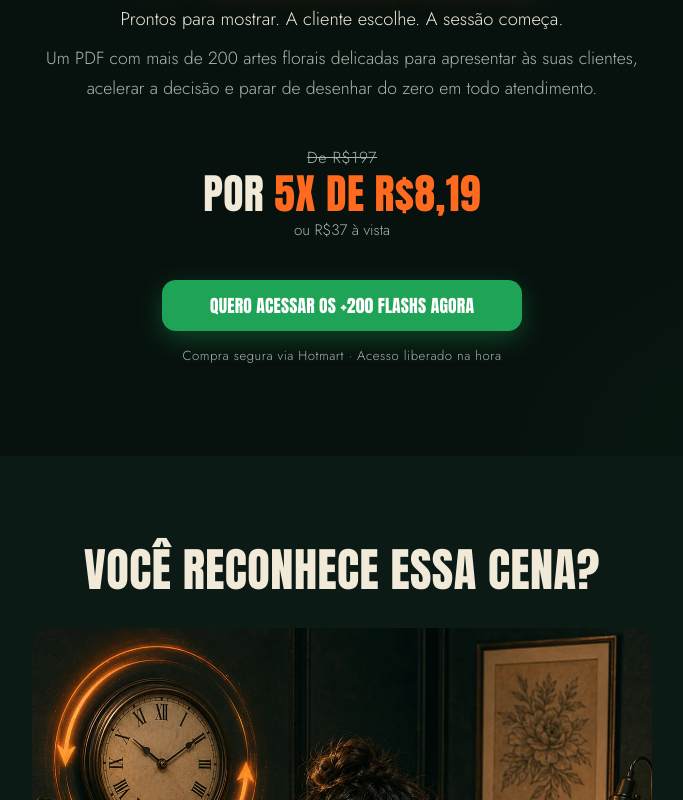
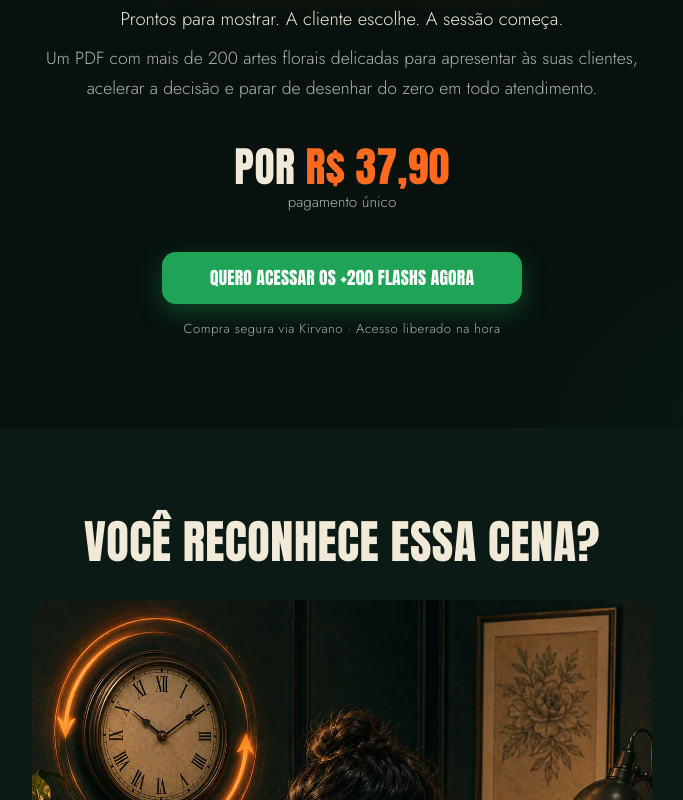
Before and after one commit to blessupofc/200-Flashes, a Next.js app: page / in a window 1280 px wide. Shown: the part 900-1700 px from the top of the page, without its empty margins (298-981 px from the left). Built offline with nearby package versions, Linux system fonts and the light colour scheme.

Commit message:
Atualiza checkout para Kirvano e preço para R$ 37,90

```diff
--- a/app/page.tsx
+++ b/app/page.tsx
@@ -1,4 +1,4 @@
-const checkout = "https://pay.hotmart.com/I106430864V?checkoutMode=10";
+const checkout = "https://pay.kirvano.com/1d6cfd46-2839-46f2-9f6e-015fc6db5877";
 
 function Button({ children }: { children: React.ReactNode }) {
   return <div className="button-wrap"><a className="cta" href={checkout} target="_blank" rel="noopener noreferrer">{children}</a></div>;
@@ -37,8 +37,8 @@ export default function Home() {
       <h1><span><em>+200</em> Flashs Florais</span><strong>Fineline</strong></h1>
       <p className="lead white">Prontos para mostrar. A cliente escolhe. A sessão começa.</p>
       <p className="sublead">Um PDF com mais de 200 artes florais delicadas para apresentar às suas clientes, acelerar a decisão e parar de desenhar do zero em todo atendimento.</p>
-      <div className="price"><s>De R$197</s><b>por <em>5x de R$8,19</em></b><span>ou R$37 à vista</span></div>
-      <Button>Quero acessar os +200 flashs agora</Button><p className="secure">Compra segura via Hotmart · Acesso liberado na hora</p>
+      <div className="price"><b>por <em>R$ 37,90</em></b><span>pagamento único</span></div>
+      <Button>Quero acessar os +200 flashs agora</Button><p className="secure">Compra segura via Kirvano · Acesso liberado na hora</p>
     </div></header>
 
     <section className="section alt"><div className="narrow"><h2>Você reconhece essa cena?</h2>
@@ -58,12 +58,12 @@ export default function Home() {
 
     <section className="section"><div className="narrow"><h2 className="center">Talvez você esteja pensando...</h2><div className="objections">{objections.map(([src,title,text]) => <article key={title}><Picture src={src} alt={title} size="small"/><h3>{title}</h3><p>{text}</p></article>)}</div><Button>Quero garantir meus +200 flashs</Button></div></section>
 
-    <section className="section offer center"><div className="narrow"><h2>Faça a conta</h2><Picture src="quanto-vale-30min.webp" alt="Quanto vale 30 minutos do seu atendimento: acervo por R$37"/><p>Se o acervo economizar 30 minutos em um único atendimento, ele já se pagou. Em um mês, são horas devolvidas para tatuar mais, ou simplesmente para sair mais cedo do estúdio.</p><div className="price"><s>Valor normal: R$197</s><b>por <em>5x de R$8,19</em></b><span>ou R$37 à vista</span></div><Button>Quero garantir meus +200 flashs</Button><p className="secure">Compra segura via Hotmart · Acesso imediato</p></div></section>
+    <section className="section offer center"><div className="narrow"><h2>Faça a conta</h2><Picture src="quanto-vale-30min.webp" alt="Quanto vale 30 minutos do seu atendimento: acervo por R$ 37,90"/><p>Se o acervo economizar 30 minutos em um único atendimento, ele já se pagou. Em um mês, são horas devolvidas para tatuar mais, ou simplesmente para sair mais cedo do estúdio.</p><div className="price"><b>por <em>R$ 37,90</em></b><span>pagamento único</span></div><Button>Quero garantir meus +200 flashs</Button><p className="secure">Compra segura via Kirvano · Acesso imediato</p></div></section>
 
-    <section className="section center"><div className="narrow"><div className="guarantee"><strong>7</strong><span>dias</span></div><h2>Risco zero para você</h2><p>Você tem 7 dias para abrir o material, usar nos atendimentos e decidir. Se não fizer sentido para o seu estúdio, pede o reembolso direto pela Hotmart e recebe tudo de volta.</p><Button>Quero testar sem risco</Button></div></section>
+    <section className="section center"><div className="narrow"><div className="guarantee"><strong>7</strong><span>dias</span></div><h2>Risco zero para você</h2><p>Você tem 7 dias para abrir o material, usar nos atendimentos e decidir. Se não fizer sentido para o seu estúdio, pede o reembolso direto pela Kirvano e recebe tudo de volta.</p><Button>Quero testar sem risco</Button></div></section>
 
-    <section className="section alt"><div className="narrow"><h2 className="center">Ainda tem dúvidas?</h2><details><summary>Como recebo o material?</summary><p>Por e-mail, logo após a confirmação do pagamento, com acesso pela área de membros da Hotmart.</p></details><details><summary>Funciona no celular?</summary><p>Sim. É um PDF comum, abre em qualquer aparelho.</p></details><details><summary>Posso usar em quantas clientes quiser?</summary><p>Sim, o acervo é seu para usar nos atendimentos do seu estúdio.</p></details><details><summary>O pagamento é seguro?</summary><p>Sim, todo o processo é feito pela Hotmart, com cartão, Pix ou boleto.</p></details></div></section>
+    <section className="section alt"><div className="narrow"><h2 className="center">Ainda tem dúvidas?</h2><details><summary>Como recebo o material?</summary><p>Por e-mail, logo após a confirmação do pagamento, com acesso pela área de membros da Kirvano.</p></details><details><summary>Funciona no celular?</summary><p>Sim. É um PDF comum, abre em qualquer aparelho.</p></details><details><summary>Posso usar em quantas clientes quiser?</summary><p>Sim, o acervo é seu para usar nos atendimentos do seu estúdio.</p></details><details><summary>O pagamento é seguro?</summary><p>Sim, todo o processo é feito pela Kirvano, com os meios de pagamento disponíveis no checkout.</p></details></div></section>
 
-    <section className="section final center"><div className="narrow"><Picture src="cta-final.webp" alt="+200 flashs florais fineline por R$37 à vista"/><h2>Pare de começar do zero no próximo atendimento</h2><p className="sublead">Mais de 200 flashs florais fineline, acesso imediato, por 5x de R$8,19.</p><Button>Quero acessar os +200 flashs agora</Button><p className="secure">Compra segura via Hotmart</p></div></section><footer>© 2026 · Todos os direitos reservados</footer>
+    <section className="section final center"><div className="narrow"><Picture src="cta-final.webp" alt="+200 flashs florais fineline por R$ 37,90"/><h2>Pare de começar do zero no próximo atendimento</h2><p className="sublead">Mais de 200 flashs florais fineline, acesso imediato, por R$ 37,90.</p><Button>Quero acessar os +200 flashs agora</Button><p className="secure">Compra segura via Kirvano</p></div></section><footer>© 2026 · Todos os direitos reservados</footer>
   </main>;
 }
```
